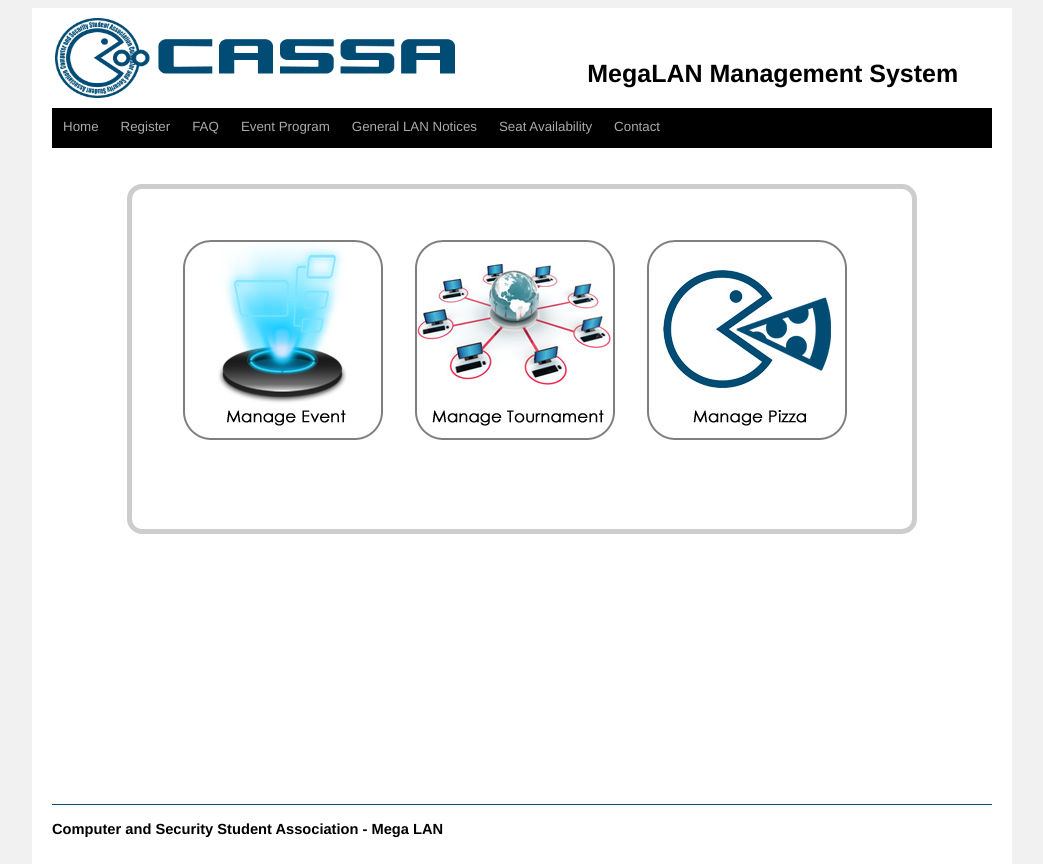
After one commit to DrMinken/cassalan, a PHP site: page /staffBoard.php in a window 1280 px wide. The commit adds this page. Shown: the whole page, without its empty margins (118-1161 px from the left). Run offline with PHP 8.4, Linux system fonts and the light colour scheme.

Commit message:
QM - NEW PAGE ['staffBoard.php']. As we discussed today, this page will be the Staff's board. Beta v1 - 29-04-2012

```diff
--- a/xampp/htdocs/CASSA/css/style.css
+++ b/xampp/htdocs/CASSA/css/style.css
@@ -444,6 +444,35 @@ p
 
 
 
+
+/* BOARD DIV */
+.boardDIV
+{
+	width: 740px;
+	height: 300px;
+	padding: 20px;
+
+ 	border: 5px solid #CDCDCD;
+	-moz-border-radius: 15px;
+	border-radius: 15px;
+
+	text-align: center;
+}
+.boardButton
+{
+	width: 200px;
+	height: 200px;
+	cursor: pointer;
+
+	border: 0;
+}
+
+
+
+
+
+
+
 /* SIMPLE LIGHTBOX */
 .black_overlay
 {
--- /dev/null
+++ b/xampp/htdocs/CASSA/staffBoard.php
@@ -0,0 +1,91 @@
+<?php
+	session_start();								// Start/resume THIS session
+	$_SESSION['title'] = "Staff Home | MegaLAN"; 	// Declare this page's Title
+	include("includes/template.php"); 				// Include the template page
+	include("includes/conn.php"); 					// Include the database connection
+?>
+
+
+<!-- //******************************************************
+
+// Name of File: staffBoard.php
+// Revision: 1.0
+// Date: 29/04/2012
+// Author: Quintin M
+// Modified:
+
+//***********************************************************
+
+//******** Start of STAFF BOARD  PAGE ******************* -->
+
+<!DOCTYPE html PUBLIC "-//W3C//DTD XHTML 1.0 Transitional//EN" "http://www.w3.org/TR/xhtml1/DTD/xhtml1-transitional.dtd">
+<html xmlns="http://www.w3.org/1999/xhtml">
+<head></head>
+<body>
+<center>
+<div id='shell'>
+
+
+
+
+
+<div class='boardDIV'>
+	<table cellspacing='30px'>
+	<tr>
+		<td>
+			<!-- MANAGE EVENT -->
+			<a href='MANevent'>
+				<img class='boardButton' src='images/buttons/event.jpg' title='Manage Event'
+					onmouseover='this.src="images/buttons/eventO.jpg"'
+					onmouseout='this.src="images/buttons/event.jpg"' />
+			</a>
+		</td>
+		<td>
+			<!-- MANAGE TOURNAMENT -->
+			<a href='MANtournament'>
+				<img class='boardButton' src='images/buttons/tournament.jpg' title='Manage Tournaments'
+					onmouseover='this.src="images/buttons/tournamentO.jpg"'
+					onmouseout='this.src="images/buttons/tournament.jpg"' />
+			</a>
+		</td>
+		<td>
+			<!-- MANAGE PIZZA MENU -->
+			<a href='MANpizza'>
+				<img class='boardButton' src='images/buttons/pizza.jpg' title='Manage Pizza'
+					onmouseover='this.src="images/buttons/pizzaO.jpg"' 					onmouseout='this.src="images/buttons/pizza.jpg"' />
+			</a>
+		</td>
+	</tr>
+	</table>
+</div>
+
+
+
+
+
+
+
+
+
+<!-- INCLUDE THIS AFTER 'MAIN CONTENT' -->
+<!-- ********************************* -->
+
+<br /><br /><br /><br /><br />
+<br /><br /><br /><br /><br />
+<br /><br /><br /><br /><br />
+
+
+<!-- INSERT: footer -->
+<div id="footer">
+	<?php include('includes/footer.html'); ?>
+</div>
+
+
+</div><!-- end of: Shell -->
+
+</center>
+</body>
+</html>
+
+<!-- ********************************* -->
+<!-- INCLUDE THIS AFTER 'MAIN CONTENT' -->
```
Also changed, not shown: xampp/htdocs/CASSA/images/buttons/event.jpg (added), xampp/htdocs/CASSA/images/buttons/event.png (added), xampp/htdocs/CASSA/images/buttons/eventO.jpg (added), xampp/htdocs/CASSA/images/buttons/network.png (added), xampp/htdocs/CASSA/images/buttons/pizza.jpg (added), xampp/htdocs/CASSA/images/buttons/pizzaO.jpg (added), xampp/htdocs/CASSA/images/buttons/tournament.jpg (added), xampp/htdocs/CASSA/images/buttons/tournamentO.jpg (added), xampp/htdocs/CASSA/images/layers/staffMenu.png (added).
